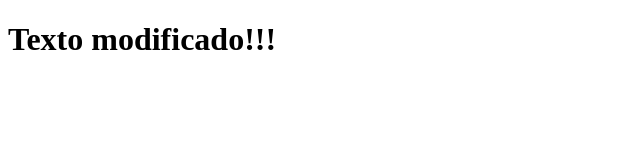
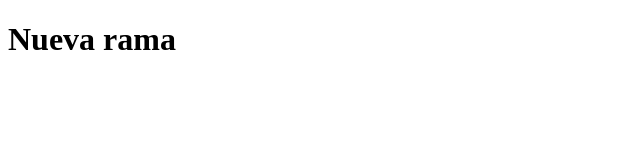
Before and after one commit to charlysgo/Proyecto-4, a plain HTML site: page index.html in a window 1280 px wide. Shown: the whole page, without its empty margins (0-640 px from the left). Drawn offline with Linux system fonts and the light colour scheme.

Commit message:
Trabajo en la rama Version2

```diff
--- a/index.html
+++ b/index.html
@@ -6,6 +6,6 @@
     <title>Original</title>
 </head>
 <body>
-    <h1>Texto modificado!!!</h1>
+    <h1>Nueva rama</h1>
 </body>
 </html>
```
Also changed, not shown: leame.txt (added).
